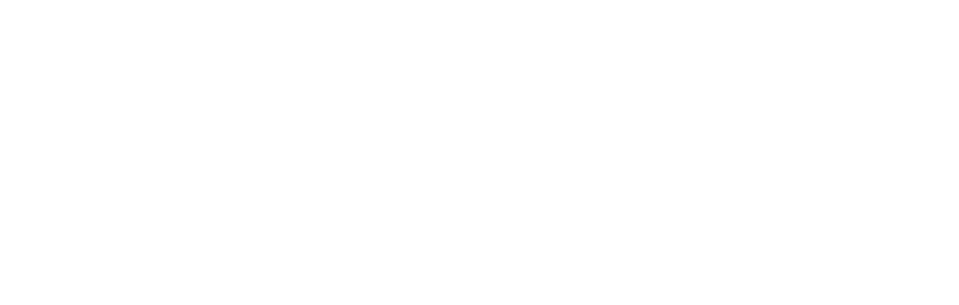
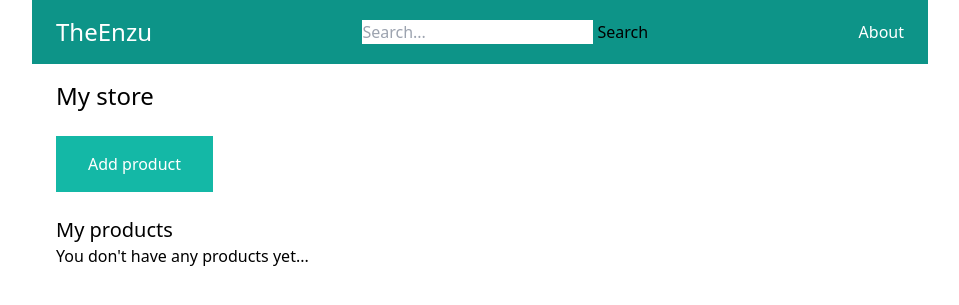
Before and after one commit to Enzujp/E-commerce-with-Django, a Django app: page /my_store/ in a window 1280 px wide. Before the commit the part shown is empty. Shown: the top 305 px of the page, without its empty margins (160-1119 px from the left). Run offline with Django 4.2, Linux system fonts and the light colour scheme; data that the repository does not hold is empty; some libraries are stand-ins or nearby versions.

Commit message:
last one for tonight

```diff
--- a/ecommerce/core/templates/core/base.html
+++ b/ecommerce/core/templates/core/base.html
@@ -28,7 +28,7 @@
                 {% menu %}
                 {% if request.user.is_authenticated %}
                     <a href="{% url 'myaccount' %}" class="text-white">My account</a>
-                    <a href="#" class="text-white">My store</a>
+                    <a href="{% url 'my_store' %}" class="text-white">My store</a>
                 {% endif %}
             </div>
 
--- /dev/null
+++ b/ecommerce/userprofile/templates/userprofile/my_store.html
@@ -0,0 +1,32 @@
+{% extends 'core/base.html' %}
+
+{% block title %}My store{% endblock %}
+
+{% block content %}
+    <h1 class="text-2xl">My store </h1>
+
+    <a href="#" class="mt-6 inline-block py-4 px-8 bg-teal-500 text-white">Add product</a>
+
+    <h2 class="mt-6 text-xl">My products</h2>
+    {% if request.user.products.all %}
+    <div class="flex flex-wrap">
+        {% for product in request.user.products.all %}
+            <div class="product w-1/3 p-2">
+                <div class="p-4 bg-gray-100">
+                    <a href="{% url 'product_detail' product.category.slug product.slug %}">
+                    {% if product.image %}
+                        <div class="image mb-2">
+                            <img src="{{ product.image.url }}" alt="image of {{ product.title }}">
+                        </div>
+                    {% endif %}
+                    <h2 class="text-xl">{{ product.title }}</h2>
+                    <p class="text-xs text-gray-600">${{ product.price }}</p>
+                    </a>
+                </div>
+            </div>
+        {% endfor %}
+    </div>
+    {% else %}
+        <p class mt-4 py-4 px-8 bg-grey-200>You don't have any products yet...</p>
+    {% endif %}
+{% endblock %}
--- a/ecommerce/userprofile/urls.py
+++ b/ecommerce/userprofile/urls.py
@@ -8,6 +8,6 @@ urlpatterns = [
     path('login/', auth_views.LoginView.as_view(template_name ='userprofile/login.html'), name='login'),
     path('logout/', auth_views.LogoutView.as_view(), name='logout'),
     path('myaccount/', views.myaccount, name="myaccount"),
-    path('my_store/', views.my_store,name="mystore"),
+    path('my_store/', views.my_store,name="my_store"),
     path('vendors/<int:pk>/', views.vendor_detail, name="vendor_detail")
 ]
--- a/ecommerce/userprofile/views.py
+++ b/ecommerce/userprofile/views.py
@@ -4,6 +4,7 @@ from django.shortcuts import redirect, render
 from django.contrib.auth.models import User
 
 from core.views import index
+from store.models import Product
 from .models import Userprofile
 # Create your views here.
 
@@ -15,7 +16,8 @@ def vendor_detail(request, pk):
     })
 
 def my_store(request):
-    return render(request, 'userprofile/mystore.html')
+    # products = Product.objects.
+    return render(request, 'userprofile/my_store.html')
 
 def myaccount(request):
     return render(request, 'userprofile/myaccount.html')
```
Also changed, not shown: ecommerce/userprofile/templates/userprofile/mystore.html (deleted).
